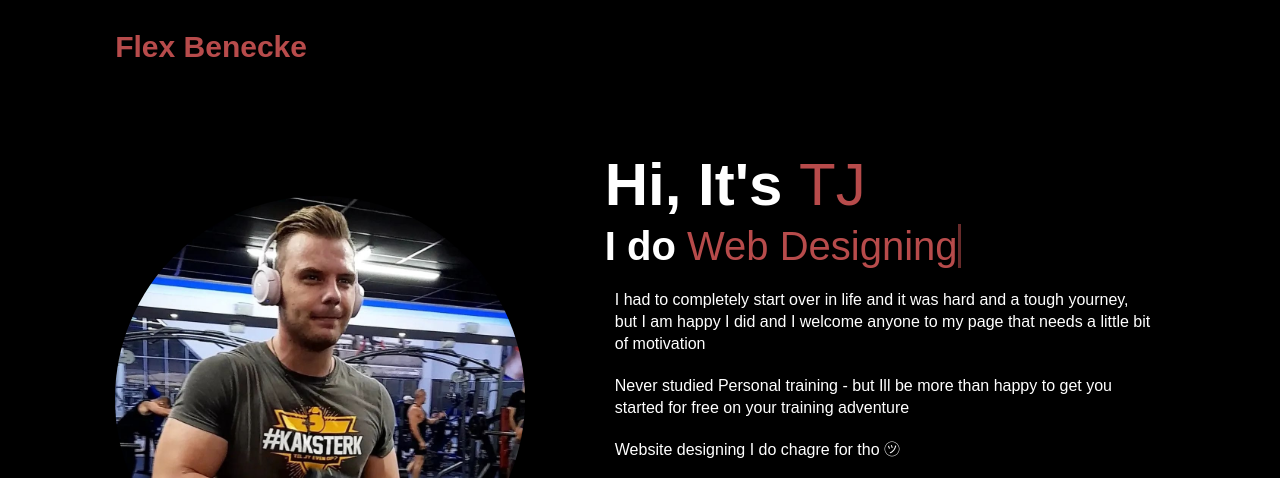
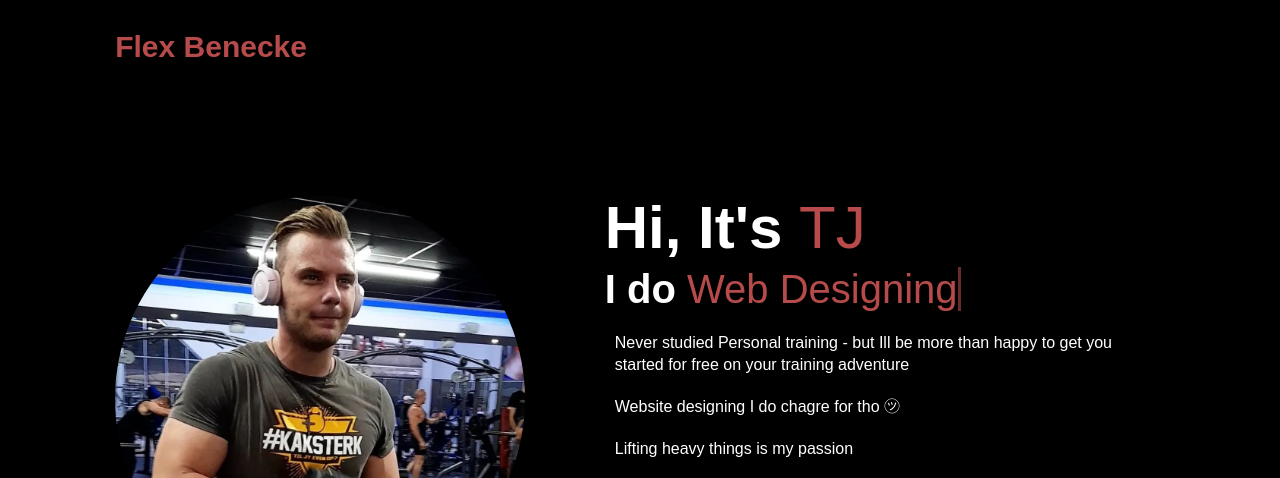
Before and after one commit to TJBEnecke/FLEX, a plain HTML site: page index.html in a window 1280 px wide. Shown: the top 478 px of the page. Drawn offline with Linux system fonts and the light colour scheme.

Commit message:
Update index.html

```diff
--- a/index.html
+++ b/index.html
@@ -21,7 +21,6 @@
         <div class="home-content">
             <h1>Hi, It's <span>TJ</span></h1>
             <h3 class="typing-text">I do <span></span></h3>
-            <P>I had to completely start over in life and it was hard and a tough yourney, but I am happy I did and I welcome anyone to my page that needs a little bit of motivation</P>
 
             <p> Never studied Personal training - but Ill be more than happy to get you started for free on your training adventure</p>
       <p>Website designing I do chagre for tho ㋡ </p>
```
